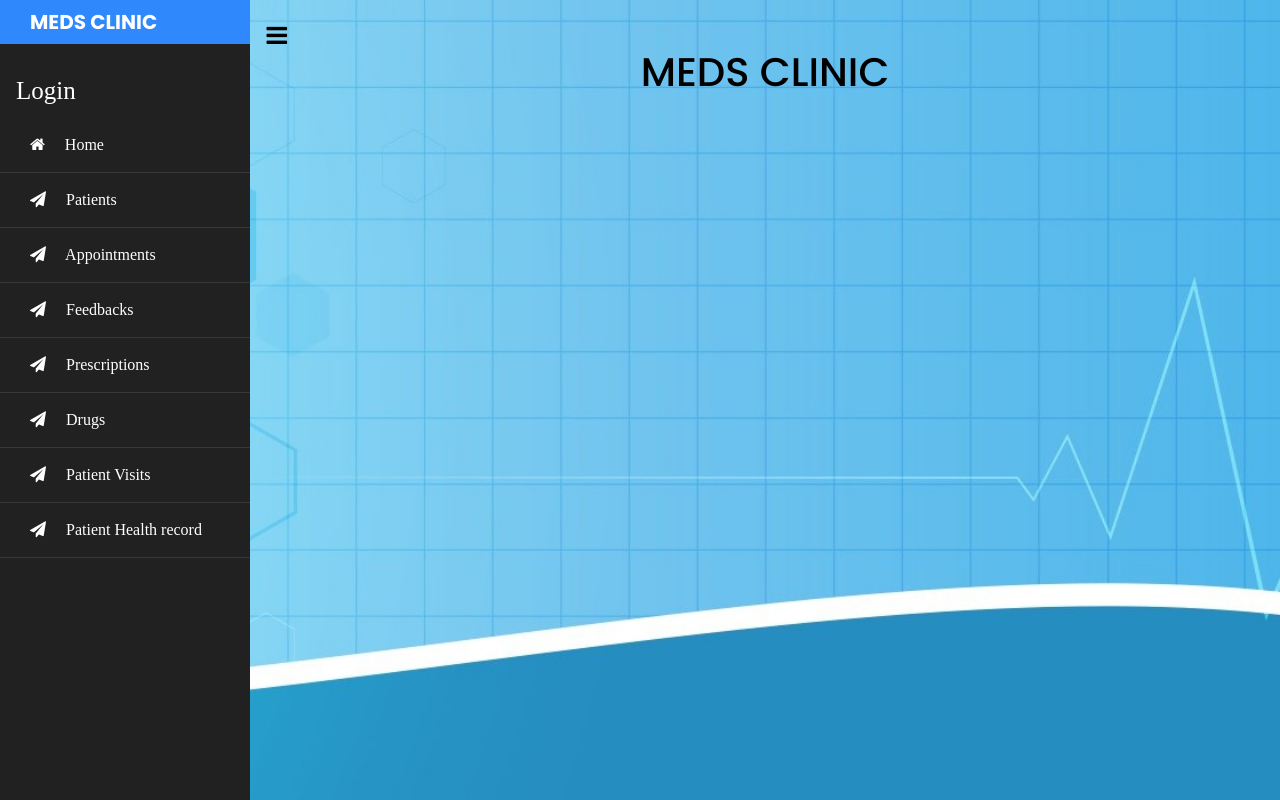
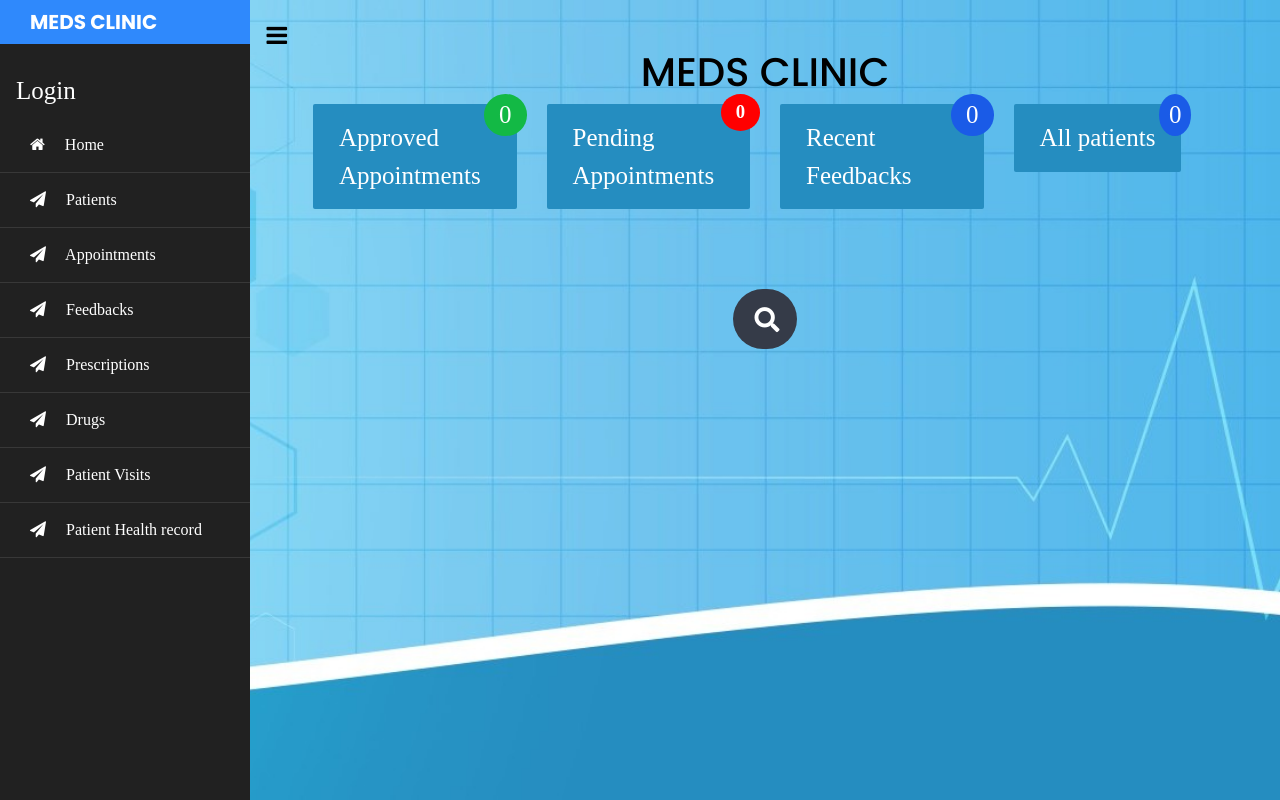
Before and after one commit to ngetichnicholas/Meds, a Django app: page / in a window 1280 px wide. Run offline with Django 3.2, Linux system fonts and the light colour scheme; data that the repository does not hold is empty; style sheets or scripts are compiled from the project's sources; some libraries are stand-ins or nearby versions.

Commit message:
Update homepage

```diff
--- a/clinic_app/static/css/styles.css
+++ b/clinic_app/static/css/styles.css
@@ -42,3 +42,113 @@ form {
 .btn {
   font-size: 25px;
 }
+.approved {
+  background-color: #258DC0;
+  color: white;
+  text-decoration: none;
+  padding: 15px 26px;
+  position: relative;
+  display: inline-block;
+  border-radius: 2px;
+}
+
+.notification,.all-patients {
+  background-color: #258DC0;
+  color: white;
+  text-decoration: none;
+  padding: 15px 26px;
+  position: relative;
+  display: inline-block;
+  border-radius: 2px;
+}
+
+.notification:hover {
+  background: white;
+}
+
+.notification .badge {
+  position: absolute;
+  top: -10px;
+  right: -10px;
+  padding: 9px 15px;
+  border-radius: 50%;
+  background-color: red;
+  color: white;
+}
+.approved .badge2 {
+  position: absolute;
+  top: -10px;
+  right: -10px;
+  padding: 2px 15px;
+  border-radius: 50%;
+  background-color: rgb(19, 185, 69);
+  color: white;
+}
+.all-patients .badge3 {
+  position: absolute;
+  top: -10px;
+  right: -10px;
+  padding: 2px 10px;
+  border-radius: 50%;
+  background-color: rgb(26, 91, 231);
+  color: white;
+}
+.feedback .badge4 {
+  position: absolute;
+  top: -10px;
+  right: -10px;
+  padding: 2px 15px;
+  border-radius: 50%;
+  background-color: rgb(26, 91, 231);
+  color: white;
+}
+.btns {
+  width: 5cm;
+}
+
+.banner {
+  margin-top: 10vh;
+}
+  .searchbar{
+  margin-bottom: auto;
+  margin-top: auto;
+  height: 60px;
+  background-color: #353b48;
+  border-radius: 30px;
+  padding: 10px;
+  }
+
+  .search_input{
+  color: white;
+  border: 0;
+  outline: 0;
+  background: none;
+  width: 0;
+  caret-color:transparent;
+  line-height: 40px;
+  transition: width 0.4s linear;
+  }
+
+  .searchbar:hover > .search_input{
+  padding: 0 10px;
+  width: 450px;
+  caret-color: #1A5BE7;
+  transition: width 0.4s linear;
+  }
+
+  .searchbar:hover > .search_icon{
+  background: white;
+  color: #1A5BE7;
+  }
+
+  .search_icon{
+  height: 40px;
+  width: 40px;
+  float: right;
+  display: flex;
+  justify-content: center;
+  align-items: center;
+  border-radius: 50%;
+  color:white;
+  text-decoration:none;
+  }
--- a/clinic_app/templates/index.html
+++ b/clinic_app/templates/index.html
@@ -3,7 +3,44 @@
 {% block content %}
 <div class="container-fluid home">
   <h1 class="text-center">MEDS CLINIC</h1>
+  <div class="row">
+    <div class="col-md-3">
+      <a href="{% url 'appointments' %}" class="notification approved">
+        <span class="btns">Approved Appointments</span>
+        <span class="badge2">{{approved_appointments.count}}</span>
+      </a>
+     </div>
+     <div class="col-md-3">
+      <a href="{% url 'appointments' %}" class="notification">
+        <span class="btns">Pending Appointments</span>
+        <span class="badge">{{pending_appointments.count}}</span>
+      </a>
+
+     </div>
+     <div class="col-md-3">
+      <a href="{% url 'feedback' %}" class="notification feedback">
+        <span class="btns">Recent Feedbacks</span>
+        <span class="badge4">{{feedback.count}}</span>
+      </a>
+
+     </div>
+     <div class="col-md-3">
+      <a href="{% url 'patients' %}" class="notification all-patients">
+        <span class="btns">All patients</span>
+        <span class="badge3">{{all_patients.count}}</span>
+      </a>
+
+     </div>
+  </div>
   <div class="banner">
+    <div class="container h-100">
+      <div class="d-flex justify-content-center h-100">
+        <div class="searchbar">
+          <input class="search_input" type="text" name="" placeholder="Search patients">
+          <a href="#" class="search_icon"><i class="fas fa-search"></i></a>
+        </div>
+      </div>
+    </div>
   </div>
 </div>
 {% endblock %}
--- a/clinic_app/views.py
+++ b/clinic_app/views.py
@@ -16,7 +16,11 @@ import csv
 # Create your views here.
 def index(request):
   current_user = request.user
-  return render(request, 'index.html',{'current_user':current_user})
+  all_patients = Patient.objects.all()
+  feedback = FeedBack.objects.all()
+  approved_appointments = PatientAppointment.objects.filter(approve = 'Approved').all()
+  pending_appointments = PatientAppointment.objects.filter(approve = 'Pending').all()
+  return render(request, 'index.html',{'feedback':feedback, 'all_patients':all_patients,'current_user':current_user,'approved_appointments':approved_appointments,'pending_appointments':pending_appointments})
 
 def login(request):
   if request.method == 'POST':
```
